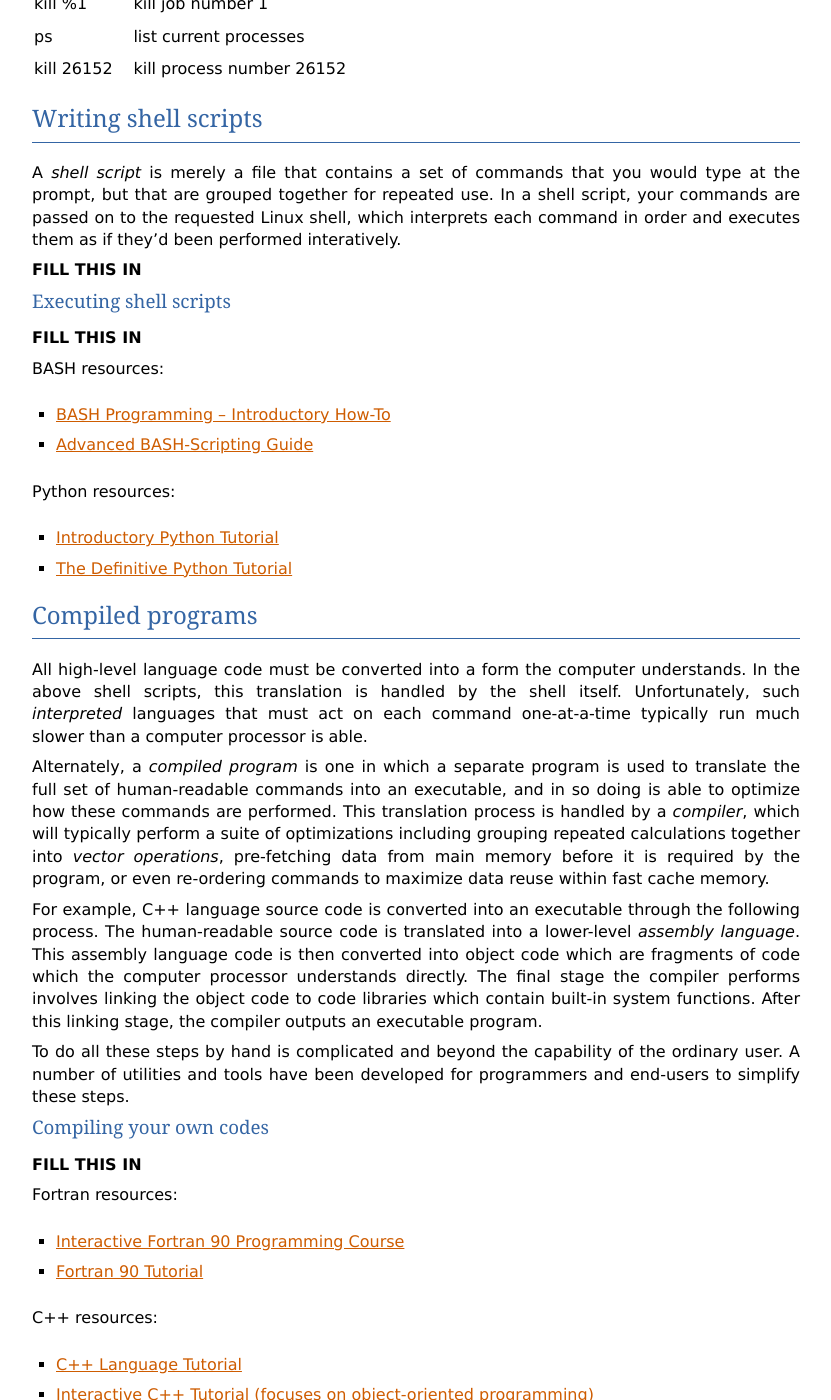
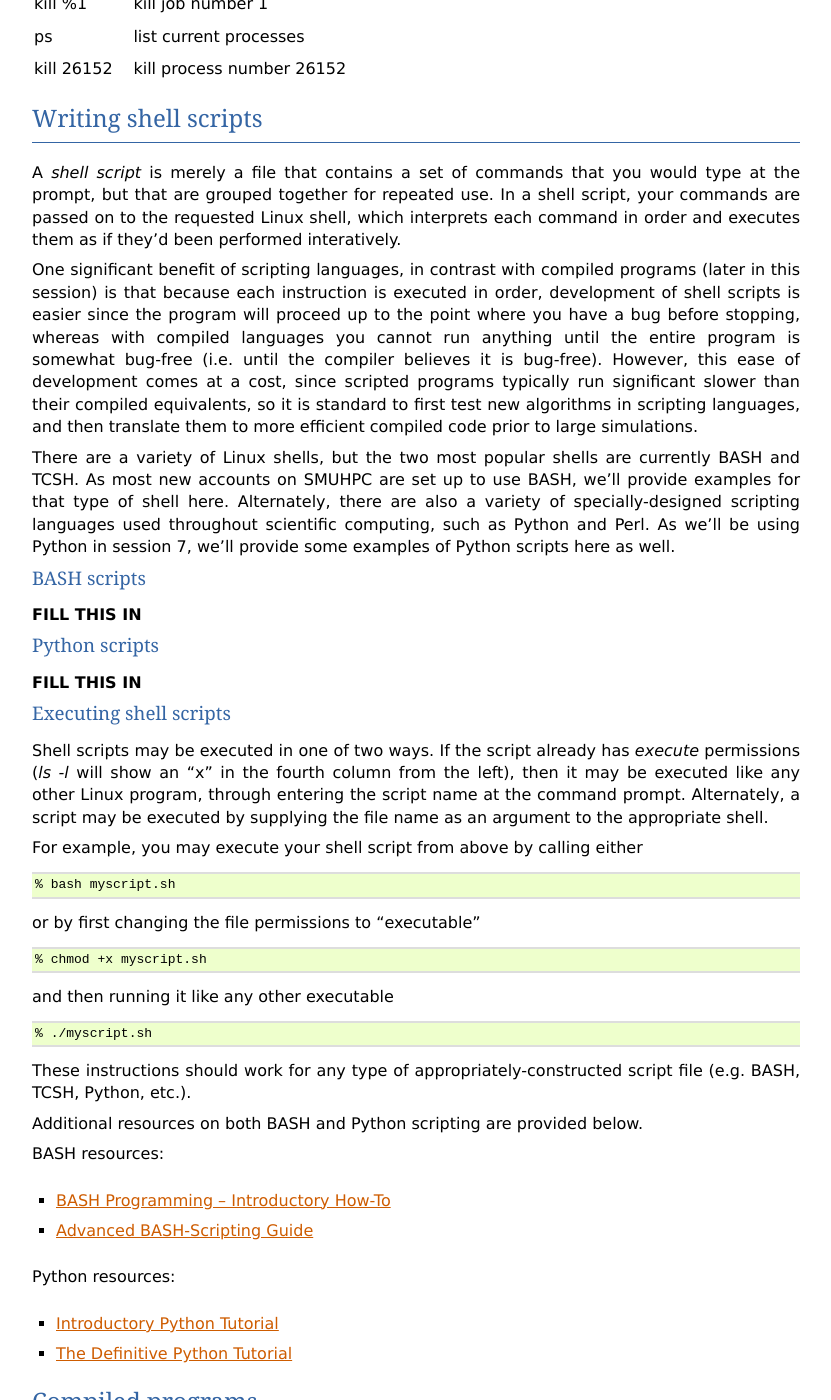
Before and after one commit to drreynolds/smuhpc-workshop, a Sphinx documentation site: the page built from source/session_3.rst, in a window 1280 px wide and 1400 px high, scrolled down 2857 px. Shown: the whole window, without its empty margins (48-879 px from the left). Built offline with Sphinx 7.4.7, drawn with Linux system fonts in a browser that asks for light colours.

Commit message:
Updated session 3

```diff
--- a/source/session_3.rst
+++ b/source/session_3.rst
@@ -216,14 +216,77 @@ repeated use.  In a shell script, your commands are passed on to the
 requested Linux shell, which interprets each command in order and
 executes them as if they'd been performed interatively.
 
+One significant benefit of scripting languages, in contrast with
+compiled programs (later in this session) is that because each
+instruction is executed in order, development of shell scripts is
+easier since the program will proceed up to the point where you have a
+bug before stopping, whereas with compiled languages you cannot run
+anything until the entire program is somewhat bug-free (i.e. until the
+compiler believes it is bug-free).  However, this ease of development
+comes at a cost, since scripted programs typically run significant
+slower than their compiled equivalents, so it is standard to first
+test new algorithms in scripting languages, and then translate them to
+more efficient compiled code prior to large simulations.
+
+There are a variety of Linux shells, but the two most popular shells
+are currently BASH and TCSH.  As most new accounts on SMUHPC are set
+up to use BASH, we'll provide examples for that type of shell here.
+Alternately, there are also a variety of specially-designed scripting
+languages used throughout scientific computing, such as Python and
+Perl.  As we'll be using Python in session 7, we'll provide some
+examples of Python scripts here as well.
+
+
+
+BASH scripts
+^^^^^^^^^^^^^^^
+
 **FILL THIS IN**
+
+
+
+Python scripts
+^^^^^^^^^^^^^^^
+
+**FILL THIS IN**
+
 
 
 Executing shell scripts
 ^^^^^^^^^^^^^^^^^^^^^^^^^
 
-**FILL THIS IN**
+Shell scripts may be executed in one of two ways.  If the script
+already has *execute* permissions (`ls -l` will show an "x" in the
+fourth column from the left), then it may be executed like any other
+Linux program, through entering the script name at the command prompt.
+Alternately, a script may be executed by supplying the file name as an
+argument to the appropriate shell.
 
+For example, you may execute your shell script from above by calling
+either
+
+.. code-block:: bash
+
+   % bash myscript.sh
+
+or by first changing the file permissions to "executable"
+
+.. code-block:: bash
+
+   % chmod +x myscript.sh
+
+and then running it like any other executable
+
+.. code-block:: bash
+
+   % ./myscript.sh
+
+These instructions should work for any type of
+appropriately-constructed script file (e.g. BASH, TCSH, Python,
+etc.).
+
+Additional resources on both BASH and Python scripting are provided
+below.
 
 BASH resources:
 
```
